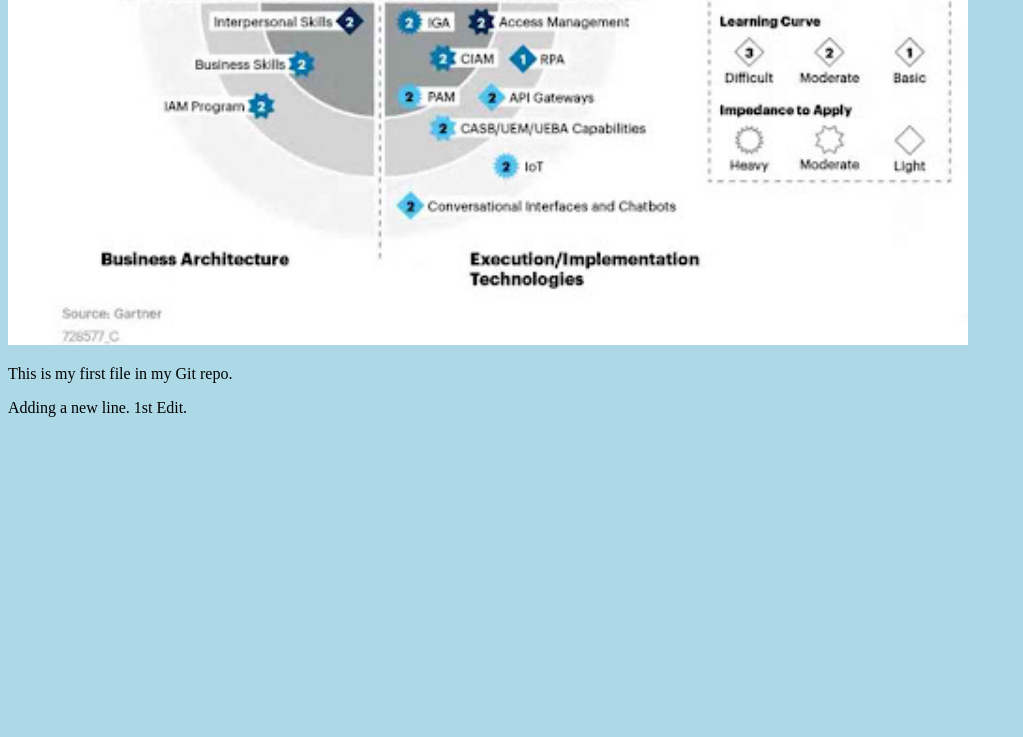
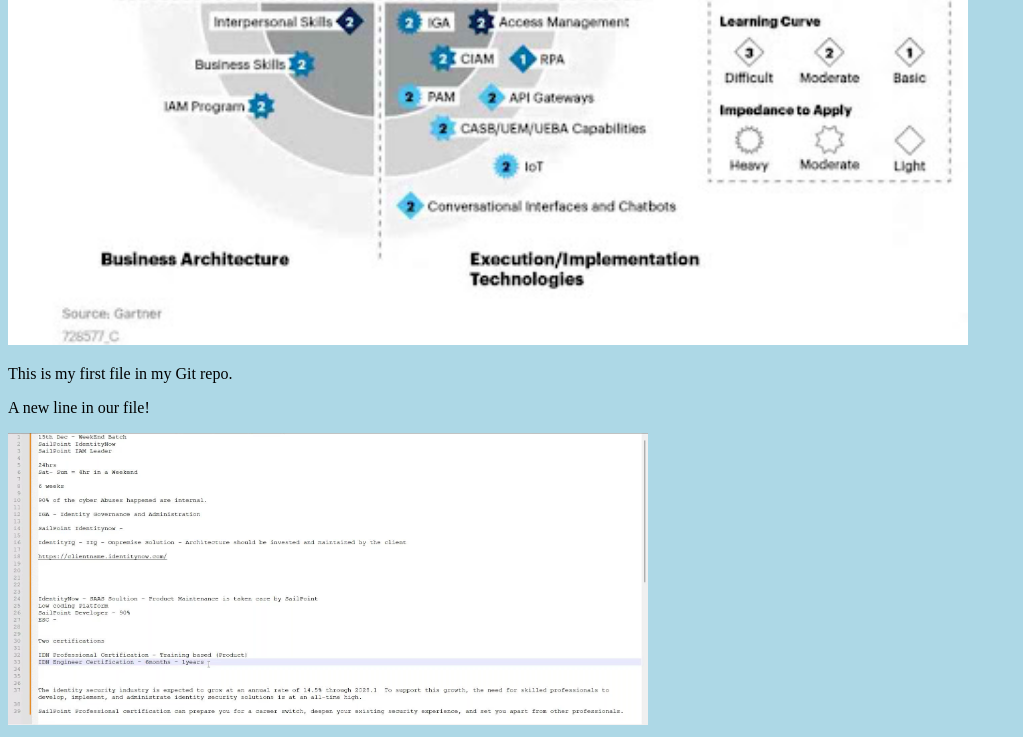
Before and after one commit to SaiSandeep96/Introduction, a plain HTML site: page index.html in a window 1280 px wide. Shown: the part 457-1194 px from the top of the page, without its empty margins (0-1023 px from the left). Before the commit the page ends 890 px from the top, so only its background shows below. Drawn offline with Linux system fonts and the light colour scheme.

Commit message:
Added Day1.png

```diff
--- a/index.html
+++ b/index.html
@@ -8,6 +8,7 @@
 		<h1>HELLO WORLD!</h1>
 		<div> <img src="IAM_Architecht.jpg" alt="Hello IAM Architect" style="width:100%;max-width:960px"></div>
 		<p> This is my first file in my Git repo. </p>
-		<p> Adding a new line. 1st Edit.</p>
+	        <p>A new line in our file!</p>
+                <div><img src="Day1.png" alt="Hello Git" style="width:100%;max-width:640px"></div>
 	</body>
 </html>
```
Also changed, not shown: Day1.png (added).
